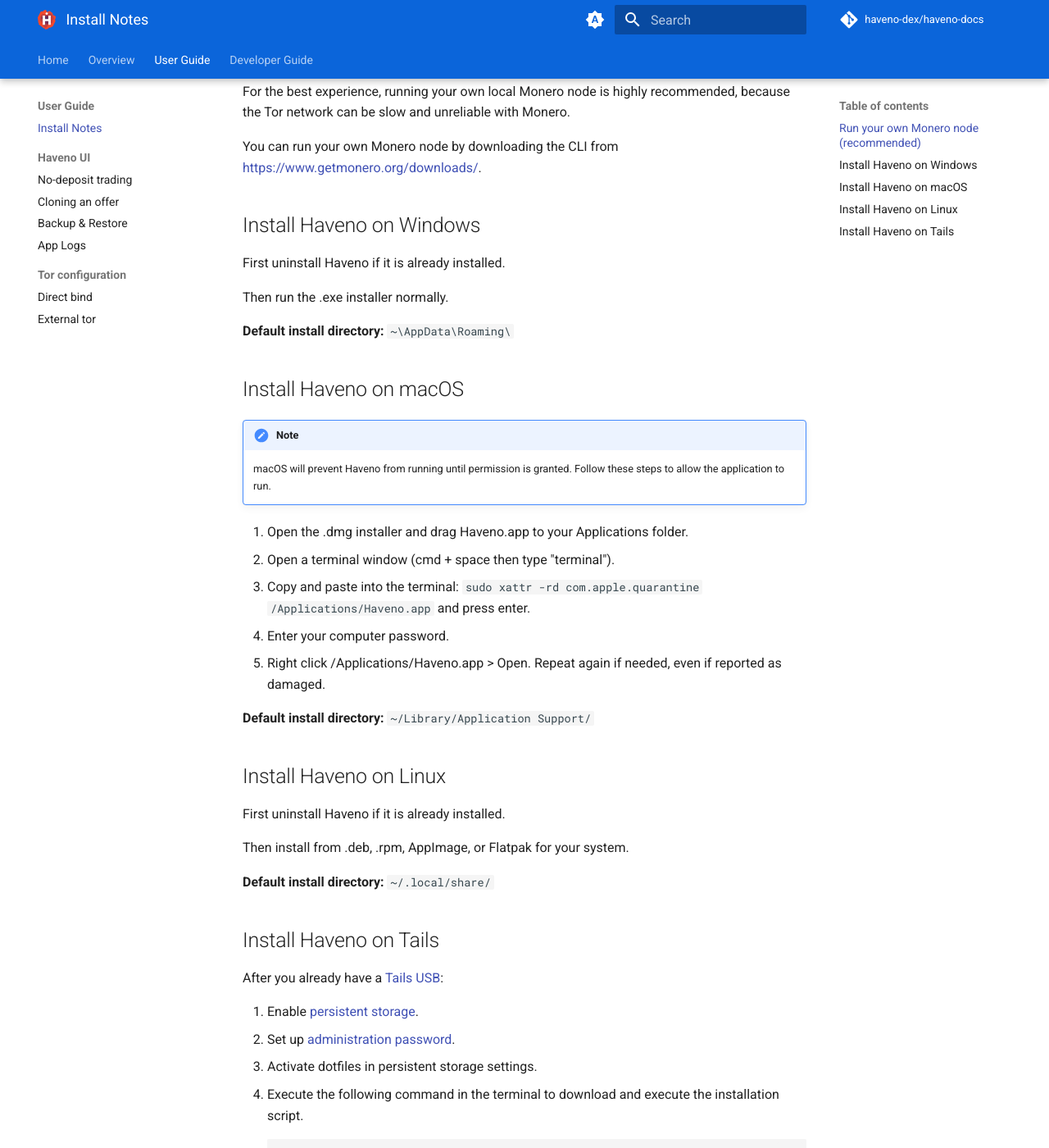
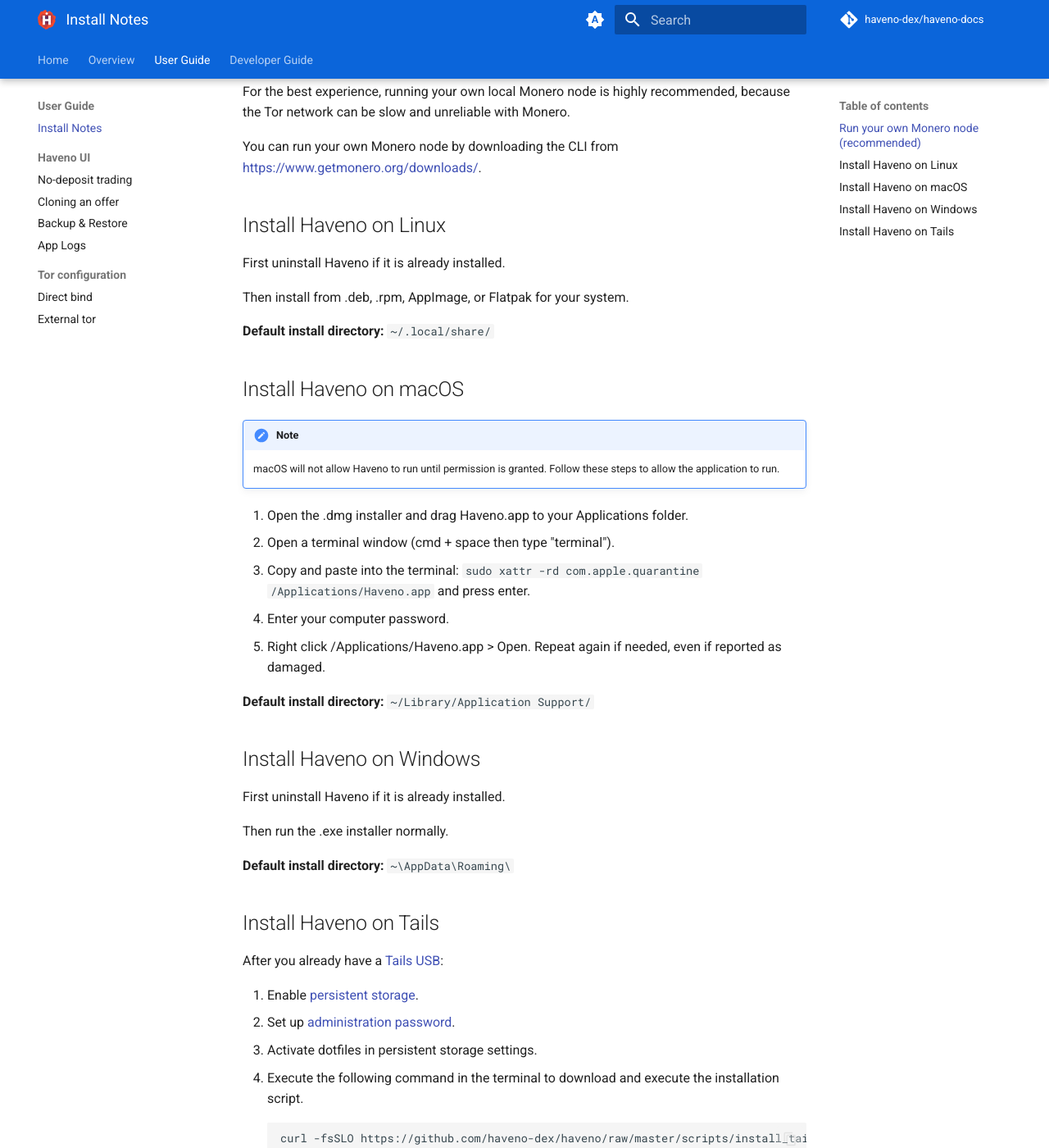
Before and after one commit to haveno-dex/haveno-docs, an MkDocs documentation site: the page built from docs/user-guide/install_notes.md, in a window 1280 px wide and 1400 px high, scrolled down 408 px. Shown: the whole window at 82% size. Built offline with MkDocs 1.6.1 and Material for MkDocs 9.7.7, drawn with Linux system fonts in a browser that asks for light colours; plug-ins that fetch from the network failed and are left out; comment, search, counter and statistics services are not loaded; the version menu is left out; some of the changed lines change nothing that is shown.

Commit message:
reorder install instructions

```diff
--- a/docs/user-guide/install_notes.md
+++ b/docs/user-guide/install_notes.md
@@ -14,18 +14,18 @@
 
 You can run your own Monero node by downloading the CLI from [https://www.getmonero.org/downloads/](https://www.getmonero.org/downloads/).
 
-## Install Haveno on Windows
+## Install Haveno on Linux
 
 First uninstall Haveno if it is already installed.
 
-Then run the .exe installer normally.
+Then install from .deb, .rpm, AppImage, or Flatpak for your system.
 
-**Default install directory:** `~\AppData\Roaming\`
+**Default install directory:** `~/.local/share/`
 
 ## Install Haveno on macOS
 
 !!! Note
-    macOS will prevent Haveno from running until permission is granted. Follow these steps to allow the application to run.
+    macOS will not allow Haveno to run until permission is granted. Follow these steps to allow the application to run.
 
 1. Open the .dmg installer and drag Haveno.app to your Applications folder.
 2. Open a terminal window (cmd + space then type "terminal").
@@ -35,13 +35,13 @@
 
 **Default install directory:** `~/Library/Application Support/`
 
-## Install Haveno on Linux
+## Install Haveno on Windows
 
 First uninstall Haveno if it is already installed.
 
-Then install from .deb, .rpm, AppImage, or Flatpak for your system.
+Then run the .exe installer normally.
 
-**Default install directory:** `~/.local/share/`
+**Default install directory:** `~\AppData\Roaming\`
 
 ## Install Haveno on Tails
 
```
